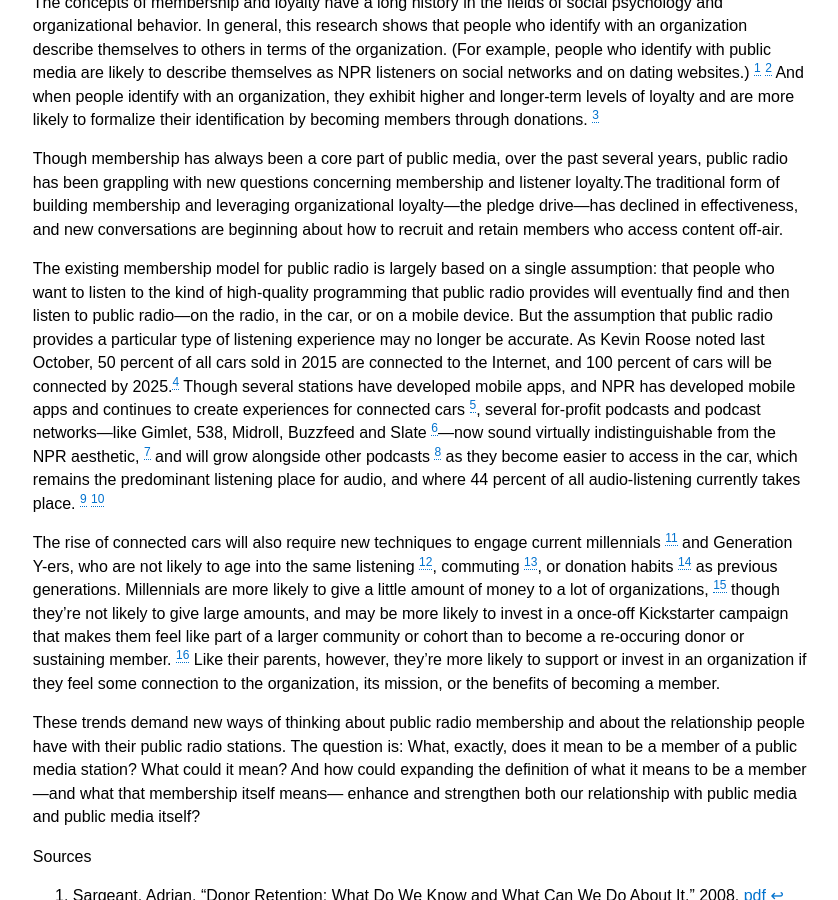
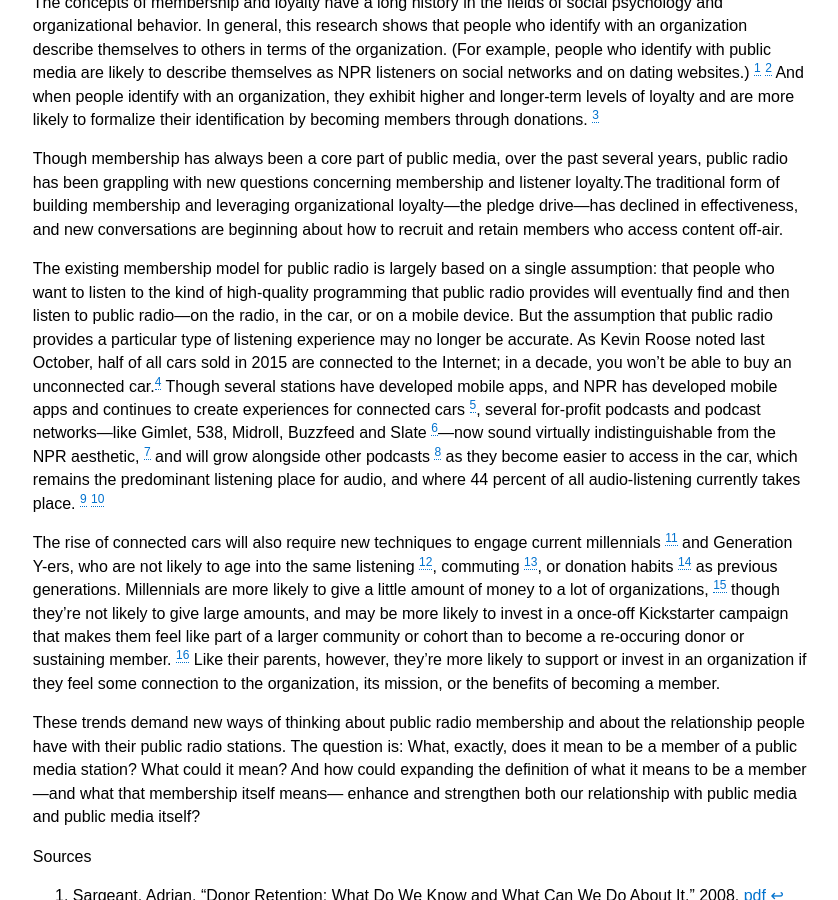
Before and after one commit to melodykramer/mediapublic, a Jekyll site: the page built from background.md, in a window 1280 px wide and 900 px high, scrolled down 639 px. Shown: the whole window, without its empty margins (410-1248 px from the left). Built offline with Jekyll 4.4.1, drawn with Linux system fonts in a browser that asks for light colours.

Commit message:
Update background.md
improve sentence's punch by replacing digits with words

```diff
--- a/background.md
+++ b/background.md
@@ -26,7 +26,7 @@ The concepts of membership and loyalty have a long history in the fields of soci
 
 Though membership has always been a core part of public media, over the past several years, public radio has been grappling with new questions concerning membership and listener loyalty.The traditional form of building membership and leveraging organizational loyalty—the pledge drive—has declined in effectiveness, and new conversations are beginning about how to recruit and retain members who access content off-air.
 
-The existing membership model for public radio is largely based on a single assumption: that people who want to listen to the kind of high-quality programming that public radio provides will eventually find and then listen to public radio—on the radio, in the car, or on a mobile device. But the assumption that public radio provides a particular type of listening experience may no longer be accurate. As Kevin Roose noted last October, 50 percent of all cars sold in 2015 are connected to the Internet, and 100 percent of cars will be connected by 2025.[^4] Though several stations have developed mobile apps, and NPR has developed mobile apps and continues to create experiences for connected cars [^5], several for-profit podcasts and podcast networks—like Gimlet, 538, Midroll, Buzzfeed and Slate [^6]—now sound virtually indistinguishable from the NPR aesthetic, [^7] and will grow alongside other podcasts [^8] as they become easier to access in the car, which remains the predominant listening place for audio, and where 44 percent of all audio-listening currently takes place. [^9] [^10]
+The existing membership model for public radio is largely based on a single assumption: that people who want to listen to the kind of high-quality programming that public radio provides will eventually find and then listen to public radio—on the radio, in the car, or on a mobile device. But the assumption that public radio provides a particular type of listening experience may no longer be accurate. As Kevin Roose noted last October, half of all cars sold in 2015 are connected to the Internet; in a decade, you won't be able to buy an unconnected car.[^4] Though several stations have developed mobile apps, and NPR has developed mobile apps and continues to create experiences for connected cars [^5], several for-profit podcasts and podcast networks—like Gimlet, 538, Midroll, Buzzfeed and Slate [^6]—now sound virtually indistinguishable from the NPR aesthetic, [^7] and will grow alongside other podcasts [^8] as they become easier to access in the car, which remains the predominant listening place for audio, and where 44 percent of all audio-listening currently takes place. [^9] [^10]
 
 The rise of connected cars will also require new techniques to engage current millennials [^11] and Generation Y-ers, who are not likely to age into the same listening [^12], commuting [^13], or donation habits [^14] as previous generations. Millennials are more likely to give a little amount of money to a lot of organizations, [^15] though they're not likely to give large amounts, and may be more likely to invest in a once-off Kickstarter campaign that makes them feel like part of a larger community or cohort than to become a re-occuring donor or sustaining member. [^16] Like their parents, however, they're more likely to support or invest in an organization if they feel some connection to the  organization, its mission, or the benefits of becoming a member.
 
```
